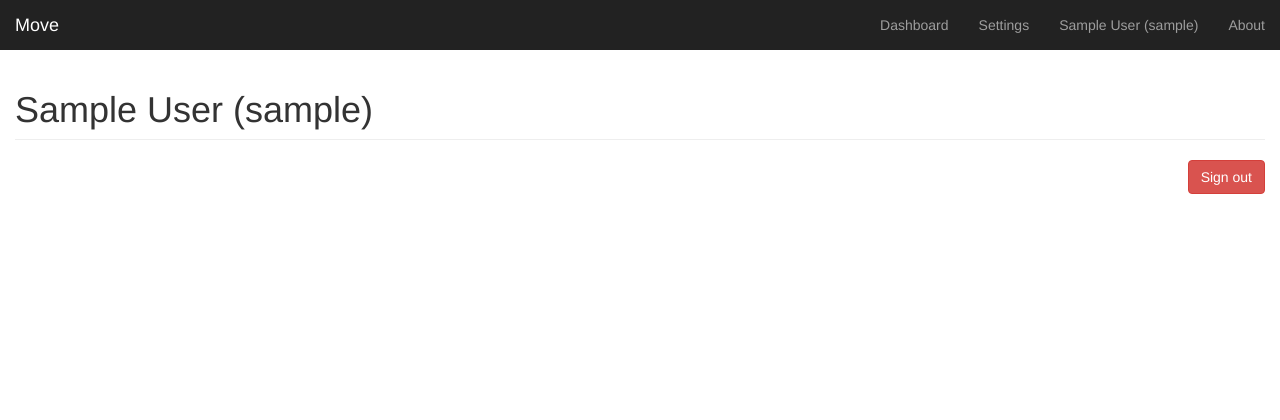
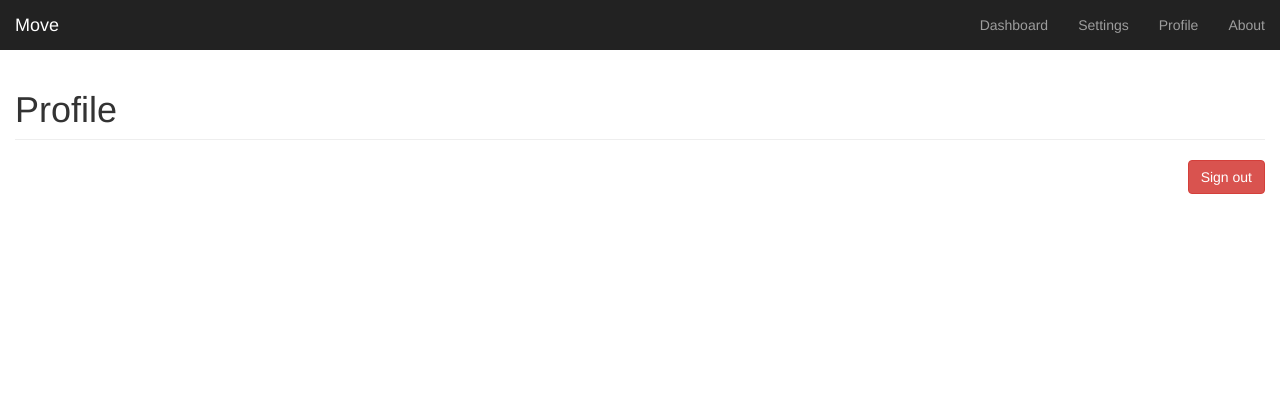
Before and after one commit to mlipa/move_server, a Flask app: page /profile in a window 1280 px wide. Shown: the top 420 px of the page. Run offline with Flask 2, Linux system fonts and the light colour scheme; a user stored in the database is signed in; tables that the repository leaves empty hold one stand-in row (values such as "Sample post").

```diff
--- a/app/templates/base.html
+++ b/app/templates/base.html
@@ -28,7 +28,7 @@
             <ul class="nav navbar-nav navbar-right">
                 <li><a href="{{ url_for('dashboard') }}">Dashboard</a></li>
                 <li><a href="{{ url_for('settings') }}">Settings</a></li>
-                <li><a href="{{ url_for('profile') }}">{{ user.name }} ({{ user.username }})</a></li>
+                <li><a href="{{ url_for('profile') }}">Profile</a></li>
                 <li><a href="{{ url_for('about') }}">About</a></li>
             </ul>
         </div>
--- a/app/templates/profile.html
+++ b/app/templates/profile.html
@@ -7,7 +7,7 @@
 {% endblock %}
 
 {% block content %}
-    <h1 class="page-header">{{ user.name }} ({{ user.username }}) </h1>
+    <h1 class="page-header">Profile</h1>
 
     <form method="post">
         <button class="btn btn-danger pull-right" type="submit">Sign out</button>
--- a/app/views.py
+++ b/app/views.py
@@ -48,13 +48,13 @@ def sign_in():
 @application.route('/dashboard', methods=['GET'])
 @login_required
 def dashboard():
-    return render_template('dashboard.html', user=g.user)
+    return render_template('dashboard.html')
 
 
 @application.route('/settings', methods=['GET'])
 @login_required
 def settings():
-    return render_template('settings.html', user=g.user)
+    return render_template('settings.html')
 
 
 @application.route('/profile', methods=['GET', 'POST'])
@@ -75,7 +75,7 @@ def profile():
 @application.route('/about', methods=['GET'])
 @login_required
 def about():
-    return render_template('about.html', user=g.user)
+    return render_template('about.html')
 
 
 @login_manager.user_loader
```
